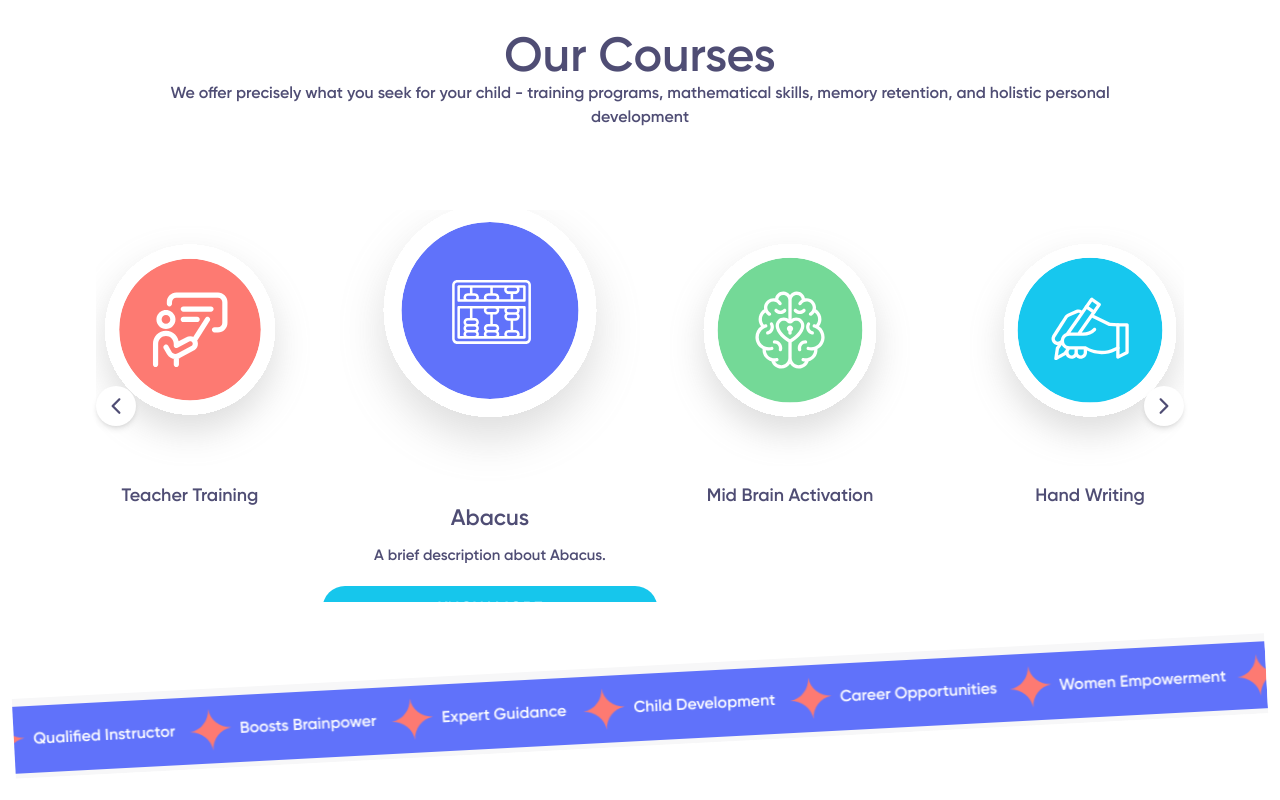
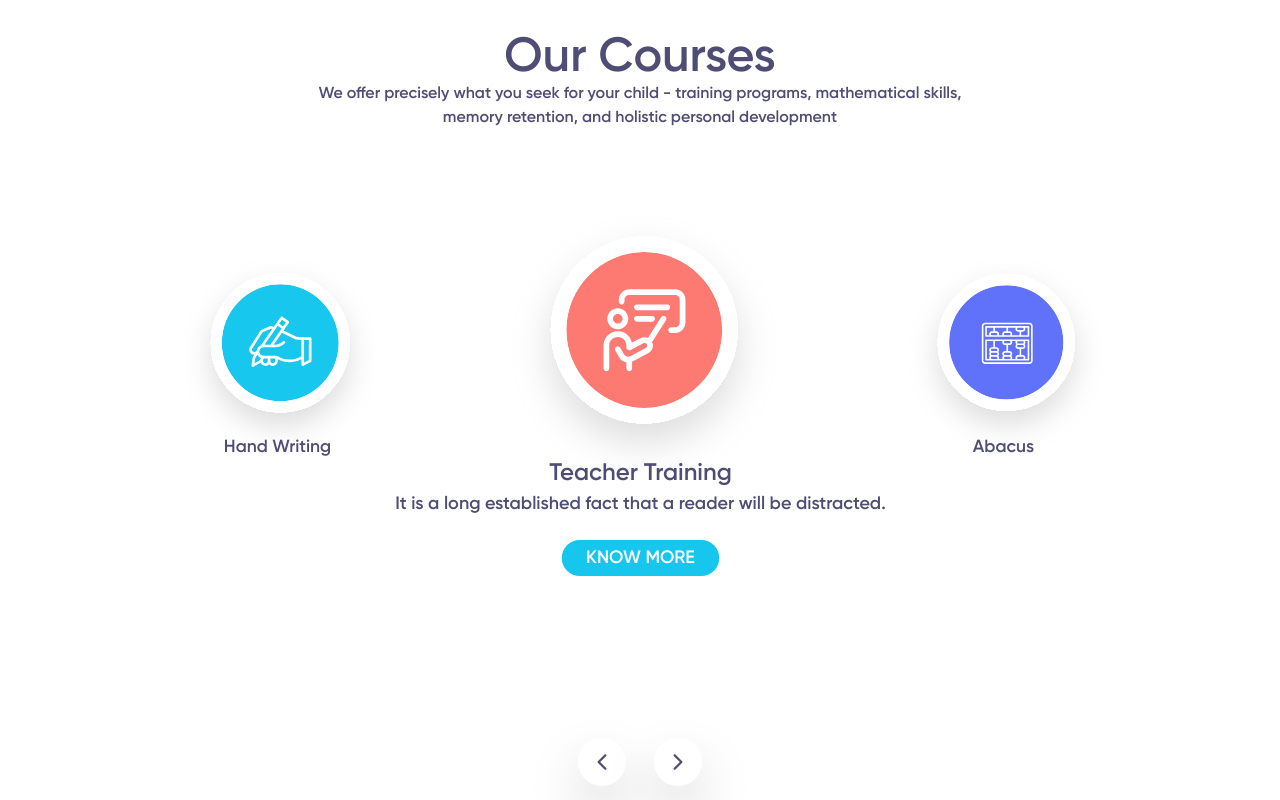
Before and after one commit to rushikeshbhand/gca, a Next.js app: page / in a window 1280 px wide. Shown: the part 2480-3280 px from the top of the page. Built offline with nearby package versions, Linux system fonts and the light colour scheme.

Commit message:
create our courses desktop slider responsive

```diff
--- a/src/app/components/our-courses-desktop/page.js
+++ b/src/app/components/our-courses-desktop/page.js
@@ -1,88 +1,117 @@
 import React, { useState } from "react";
+import Slider from "react-slick";
 import { IoIosArrowBack, IoIosArrowForward } from "react-icons/io";
+import "slick-carousel/slick/slick.css";
+import "slick-carousel/slick/slick-theme.css";
 
 export default function OurCoursesDesktop() {
-  // State to track the currently active (centered) slide
-  const [activeSlide, setActiveSlide] = useState(1);
+  const [activeSlide, setActiveSlide] = useState(0);
 
   const courses = [
     {
       title: "Teacher Training",
-      icon: "/assets/images/teacher-training.svg", // Update the path as per your assets
+      icon: "assets/images/teacher-training.svg", // Replace with your icon paths
     },
     {
       title: "Abacus",
-      icon: "/assets/images/abacus.svg",
+      icon: "assets/images/abacus.svg",
     },
     {
       title: "Mid Brain Activation",
-      icon: "/assets/images/mid-brain-activation.svg",
+      icon: "assets/images/mid-brain-activation.svg",
     },
     {
       title: "Hand Writing",
-      icon: "/assets/images/hand-writing.svg",
+      icon: "assets/images/hand-writing.svg",
     },
   ];
 
-  const slideLeft = () => {
-    setActiveSlide((prev) => (prev === 0 ? courses.length - 1 : prev - 1));
-  };
-
-  const slideRight = () => {
-    setActiveSlide((prev) => (prev === courses.length - 1 ? 0 : prev + 1));
+  const settings = {
+    dots: false,
+    infinite: true,
+    speed: 500,
+    slidesToShow: 3,
+    centerMode: true,
+    focusOnSelect: true,
+    centerPadding: "0",
+    nextArrow: <SampleNextArrow />,
+    prevArrow: <SamplePrevArrow />,
+    beforeChange: (current, next) => setActiveSlide(next),
+    responsive: [
+      {
+        breakpoint: 768,
+        settings: {
+          slidesToShow: 1, // Adjust to show fewer slides on smaller screens
+        },
+      },
+    ],
   };
 
   return (
-    <div className="container mx-auto pb-10 hidden lg:block justify-center text-[#4F4D74]">
-      <div className="relative flex items-center justify-center">
-        {/* Left Arrow */}
-        <button
-          className="absolute left-0 p-2 bg-white rounded-full shadow-md z-10"
-          onClick={slideLeft}
-        >
-          <IoIosArrowBack size={24} />
-        </button>
-
-        {/* Slider */}
-        <div className="flex justify-center items-center overflow-hidden w-full">
-          <div className="flex transition-transform duration-500 ease-in-out">
+    <div className="container min-h-[40vw] mx-auto pb-10 hidden lg:block justify-center text-[#4F4D74]">
+      <Slider {...settings}>
         {courses.map((course, index) => (
           <div
             key={index}
-                className={`flex-shrink-0 flex flex-col p-4 text-center transform transition-transform duration-500 ease-in-out ${
-                  activeSlide === index ? "scale-125" : "scale-100"
+            className={`flex flex-col p-4  text-center transition-all duration-300 ease-in-out ${
+              activeSlide === index ? "scale-150" : "scale-110"
             }`}
-                style={{ width: "300px" }} // Adjust as needed
           >
             <img
               src={course.icon}
               alt={course.title}
-                  className="w-60 h-60 mx-auto mb-4"
+              className="pl-14 xl:pl-20 -mb-10 w-64 h-64 flex justify-center "
             />
-                <p className="text-lg font-bold">{course.title}</p>
+
+            <p className="text-base -mt-14 font-bold text-center">{course.title}</p>
+
             {activeSlide === index && (
               <>
-                    <p className="text-xs text-center mt-2">
-                      A brief description about {course.title}.
+                <p className="text-xs text-center">
+                  It is a long established fact that a reader will be distracted.
                 </p>
-                    <button className="mt-4 px-4 py-2 text-sm bg-[#16C6EC] text-white rounded-full">
+                <button className="mt-4 px-4 py-1 text-xs bg-[#16C6EC] text-white rounded-full">
                   KNOW MORE
                 </button>
               </>
             )}
           </div>
         ))}
-          </div>
-        </div>
+      </Slider>
+
+      <div className="flex flex-row justify-center gap-7 -mt-8">
+        {/* Left Arrow */}
+        <button className="previous drop-shadow-2xl p-3 bg-white rounded-full" onClick={() => document.querySelector(".slick-prev").click()}>
+          <IoIosArrowBack size={24} />
+        </button>
 
         {/* Right Arrow */}
-        <button
-          className="absolute right-0 p-2 bg-white rounded-full shadow-md z-10"
-          onClick={slideRight}
-        >
+        <button className="next drop-shadow-2xl p-3 bg-white rounded-full" onClick={() => document.querySelector(".slick-next").click()}>
           <IoIosArrowForward size={24} />
         </button>
       </div>
     </div>
   );
 }
+
+function SampleNextArrow(props) {
+  const { className, style, onClick } = props;
+  return (
+    <div
+      className={`${className} slick-next bg-slate-900`}
+      style={{ ...style, display: "block", right: "0px" }} // Adjust right position
+      onClick={onClick}
+    />
+  );
+}
+
+function SamplePrevArrow(props) {
+  const { className, style, onClick } = props;
+  return (
+    <div
+      className={`${className} slick-prev bg-slate-900`}
+      style={{ ...style, display: "block", left: "0px" }} // Adjust left position
+      onClick={onClick}
+    />
+  );
+}
--- /dev/null
+++ b/src/app/components/our-courses-laptop/our-courses-laptop.css
@@ -0,0 +1,27 @@
+.our-courses-container {
+    max-width: 1200px;
+    margin: 0 auto;
+  }
+
+  .course-info {
+    opacity: 1;
+    transition: opacity 0.3s ease-in-out;
+  }
+
+  .flex {
+    justify-content: center;
+    align-items: center;
+  }
+
+  .our-courses-container h2 {
+    color: #4f4d74;
+  }
+
+  button {
+    cursor: pointer;
+    transition: background-color 0.3s ease;
+  }
+
+  button:hover {
+    background-color: #13a8c4;
+  }
--- /dev/null
+++ b/src/app/components/our-courses-laptop/page.js
@@ -0,0 +1,81 @@
+import React, { useRef } from "react";
+import Slider from "react-slick";
+import { IoIosArrowBack, IoIosArrowForward } from "react-icons/io";
+
+function OurCoursesLaptop() {
+  let sliderRef = useRef(null);
+  const next = () => {
+    sliderRef.slickNext();
+  };
+  const previous = () => {
+    sliderRef.slickPrev();
+  };
+
+  const courses = [
+    {
+      title: "Teacher Training",
+      icon: "/assets/images/teacher-training.svg", // Update the path as per your assets
+    },
+    {
+      title: "Abacus",
+      icon: "/assets/images/abacus.svg",
+    },
+    {
+      title: "Mid Brain Activation",
+      icon: "/assets/images/mid-brain-activation.svg",
+    },
+    {
+      title: "Hand Writing",
+      icon: "/assets/images/hand-writing.svg",
+    },
+  ];
+  const settings = {
+    dots: false,
+    infinite: true,
+    speed: 500,
+    slidesToShow: 3,
+    slidesToScroll: 1,
+  };
+  return (
+    <div className="slider-container overflow-hidden">
+      <Slider
+        ref={(slider) => {
+          sliderRef = slider;
+        }}
+        {...settings}
+      >
+        <div key={1}>
+          <div className='h-64 w-64 bg-red-800'>lorem</div>
+        </div>
+        <div key={2}>
+          <h3>2</h3>
+        </div>
+        <div key={3}>
+          <h3>3</h3>
+        </div>
+        <div key={4}>
+          <h3>4</h3>
+        </div>
+      </Slider>
+      <div
+        style={{ textAlign: "center" }}
+        className="flex flex-row justify-center -mt-16 gap-6"
+      >
+        <button
+          className="button p-2 bg-white rounded-full drop-shadow-xl z-10"
+          onClick={previous}
+        >
+          <IoIosArrowBack size={24} />
+        </button>
+        <button
+          className="button p-2 bg-white rounded-full drop-shadow-xl z-10"
+          onClick={next}
+        >
+          <IoIosArrowForward size={24} />
+        </button>
+      </div>
+    </div>
+  );
+}
+
+export default OurCoursesLaptop;
--- a/src/app/components/our-courses-mobile/page.js
+++ b/src/app/components/our-courses-mobile/page.js
@@ -8,7 +8,7 @@ export default function OurCoursesMobile() {
         <h2 className="text-4xl lg:text-5xl">Our Courses</h2>
         <p>
           We offer precisely what you seek for your child - training programs,
-          mathematical skills, memory retention, and holistic personal
+          mathematical skills, <br/> memory retention, and holistic personal
           development
         </p>
       </div>
--- a/src/app/page.js
+++ b/src/app/page.js
@@ -5,6 +5,7 @@ import Achievements from "./components/achievements/page";
 import About from "./components/about/page";
 import SuccessRate from "./components/success-rate/page";
 import OurCoursesMobile from "./components/our-courses-mobile/page";
+import OurCoursesLaptop from "./components/our-courses-laptop/page";
 import OurCoursesDesktop from "./components/our-courses-desktop/page";
 import InfiniteSlider from "./components/infinite-slider/page";
 import JoinUsNow from "./components/join-us-now/page";
@@ -17,6 +18,7 @@ export default function Home() {
       <About />
       <SuccessRate />
       <OurCoursesMobile />
+      {/* <OurCoursesLaptop/> */}
       <OurCoursesDesktop />
       <InfiniteSlider />
       <JoinUsNow />
```
Also changed, not shown: src/app/components/our-activities/page.js (+13 -13 lines), src/app/components/our-courses-desktop/our-courses-desktop.css (added, +27 -0 lines). Lines whose indentation alone changed are shown as unchanged.
